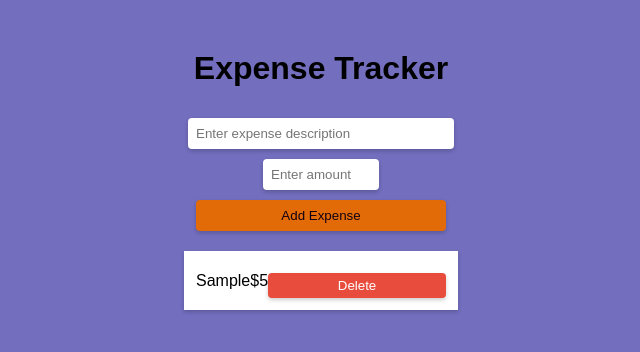
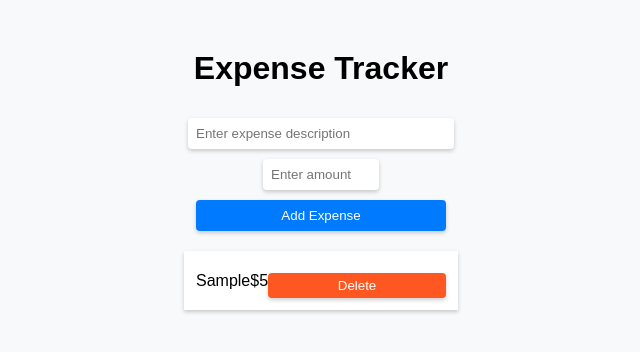
Before and after one commit to wambui-nyambura-joyce/Expense-Tracker, a plain HTML site: page index.html in a window 1280 px wide. Both pictures are taken after typing "Sample", "5" into the empty fields and a click on the button "Add Expense". Shown: the whole page, without its empty margins (319-959 px from the left). Drawn offline with Linux system fonts and the light colour scheme.

Commit message:
Made some changes on the colors

```diff
--- a/style.css
+++ b/style.css
@@ -1,7 +1,7 @@
 body {
     font-family: Arial, sans-serif;
     text-align: center;
-    background-color: #736ebe;
+    background-color: #f8f9fa;
     margin: 0;
   padding: 20px;
   box-sizing: border-box;
@@ -42,11 +42,11 @@ body {
 
   button {
     cursor: pointer;
-    background-color: #e26a07;
-    color: #140211;
+    background-color: #007bff;
+    color: #fff;
   }
   button:hover {
-    background-color: #555;
+    background-color: #333333;
   }
 
   ul {
@@ -60,7 +60,7 @@ body {
 
   li {
     margin-bottom: 10px;
-    background-color: #fff;
+    background-color: #ffffff;
     padding: 12px;
     box-shadow: 0 2px 4px rgba(0, 0, 0, 0.2);
     display: flex;
@@ -77,7 +77,7 @@ body {
   }
 
   li button {
-    background-color: #e74c3c;
+    background-color: #ff5722;
     color: #fff;
     padding: 5px 10px;
   }
```
